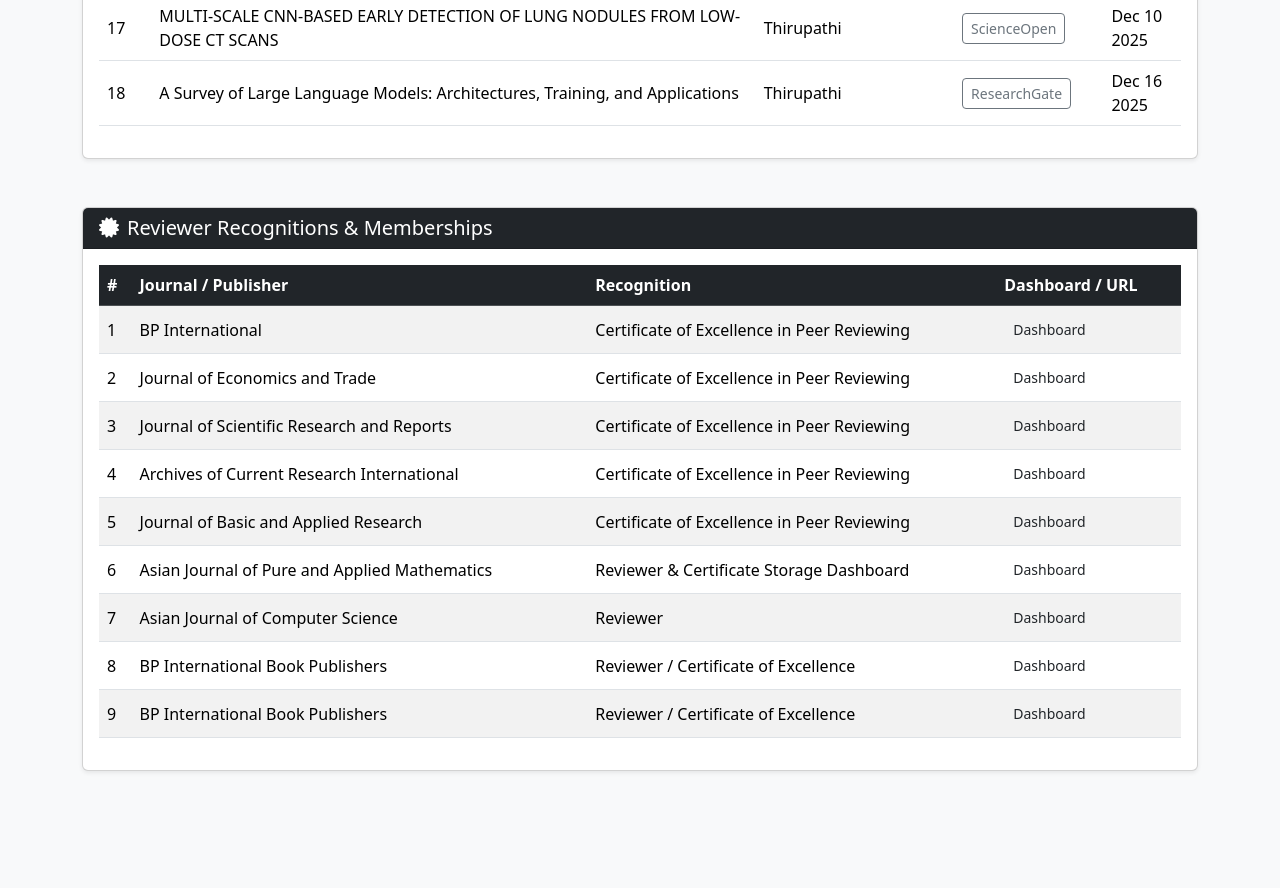
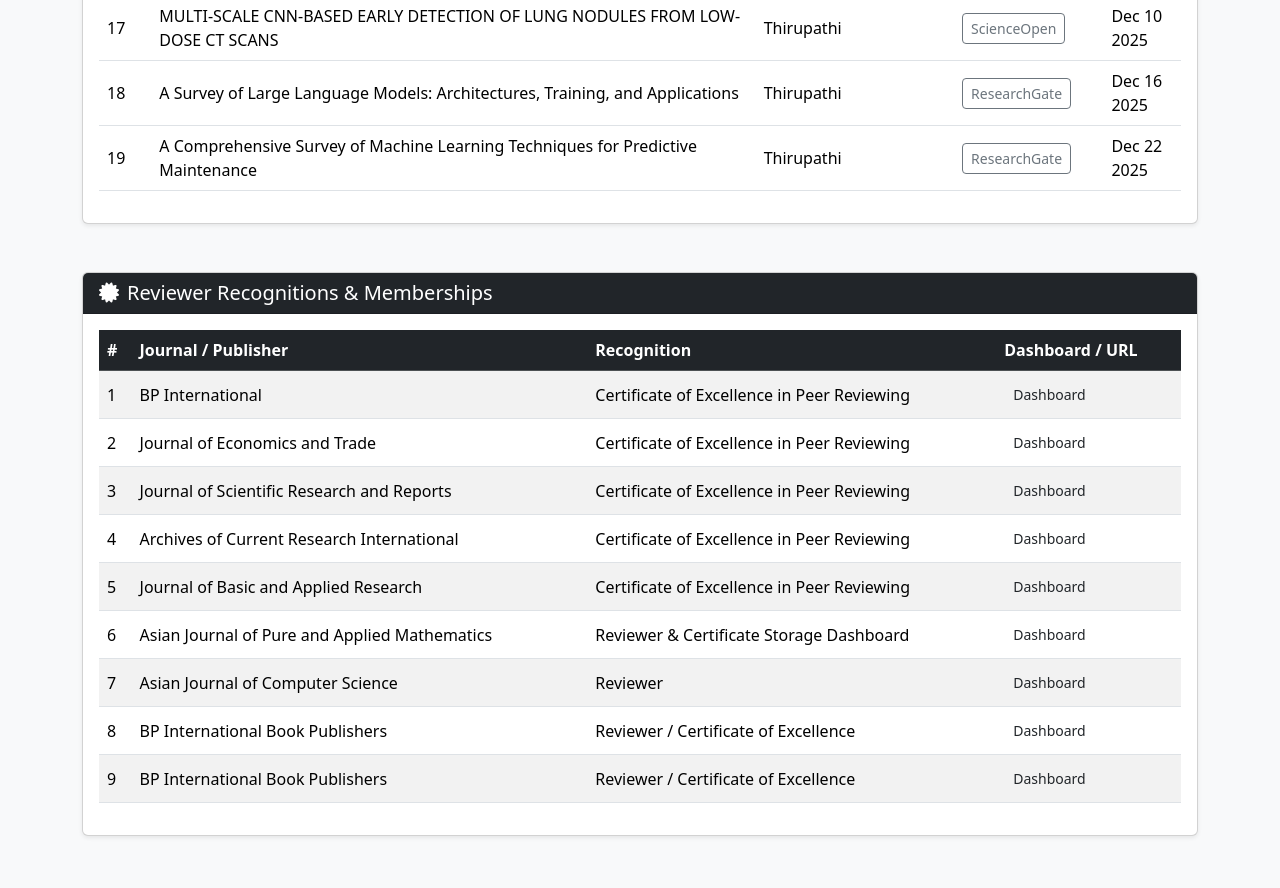
Before and after one commit to codingacharya/thirupathi, a plain HTML site: page index.html in a window 1280 px wide. Shown: the part 6500-7388 px from the top of the page. Drawn offline with nearby package versions, Linux system fonts and the light colour scheme.

```diff
--- a/index.html
+++ b/index.html
@@ -638,6 +638,8 @@
             <tr><td>16</td><td>A Comparative Study of Time-Series Forecasting Models: ARIMA, LSTM, and Transformers</td><td>Thirupathi</td><td><a href="https://doi.org/10.13140/RG.2.2.30898.06084" target="_blank" class="btn btn-sm btn-outline-secondary">ResearchGate</a></td><td>Dec 08 2025</td></tr>
             <tr><td>17</td><td>MULTI-SCALE CNN-BASED EARLY DETECTION OF LUNG NODULES FROM LOW-DOSE CT SCANS</td></td><td>Thirupathi</td><td><a href="https://doi.org/10.14293/pr2199.002511.v1" target="_blank" class="btn btn-sm btn-outline-secondary">ScienceOpen</a></td><td>Dec 10 2025</td></tr>
             <tr><td>18</td><td>A Survey of Large Language Models: Architectures, Training, and Applications</td></td><td>Thirupathi</td><td><a href="https://doi.org/10.13140/RG.2.2.27853.09444" target="_blank" class="btn btn-sm btn-outline-secondary">ResearchGate</a></td><td>Dec 16 2025</td></tr>
+            <tr><td>19</td><td>A Comprehensive Survey of Machine Learning Techniques for Predictive Maintenance</td></td><td>Thirupathi</td><td><a href="https://doi.org/10.13140/RG.2.2.36261.36324" target="_blank" class="btn btn-sm btn-outline-secondary">ResearchGate</a></td><td>Dec 22 2025</td></tr>
+
 
 
           </tbody>
```
